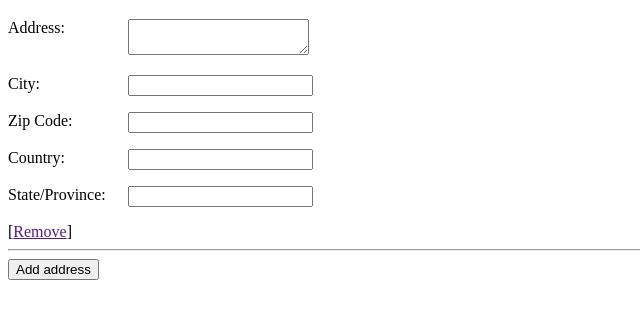
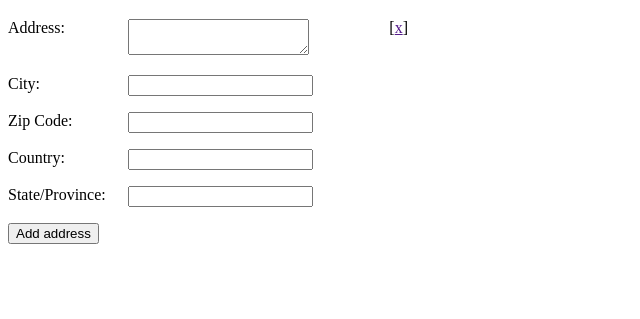
Before and after one commit to viniciusgama/angularjs-sample, a plain HTML site: page index.html in a window 1280 px wide. Shown: the part 61-380 px from the top of the page, without its empty margins (0-640 px from the left). Drawn offline with Linux system fonts and the light colour scheme; some packages are replaced by stand-ins of ours; a script that the page names is missing.

Commit message:
Moving the remove button to the top right of the address

```diff
--- a/addresses.css
+++ b/addresses.css
@@ -2,3 +2,15 @@
 	width: 120px;
 	float: left;
 }
+div.address{
+	width: 400px;
+}
+div.remove{
+	float: right;
+}
+div.even{
+	background-color: gray;
+}
+div.odd{
+	background-color: white;
+}
--- a/addresses.js
+++ b/addresses.js
@@ -1,7 +1,15 @@
 function AddressesController($scope){
-	$scope.addresses = [{address:'Rua Vicente da Fontoura', city:'Porto Alegre', zipcode:'31110130', country:'Brazil', state:'RS'}];
+	$scope.addresses = [
+		{
+			address:'Rua Vicente da Fontoura',
+			city:'Porto Alegre',
+			zipcode:'31110130',
+			country:'Brazil',
+			state:'RS'
+		}
+	];
 
 	$scope.addNewAddress = function(){
-		$scope.addresses.push({address:'', city:'', zipcode:'', country:'', state:''});
+		$scope.addresses.push({});
 	};
 }
--- a/index.html
+++ b/index.html
@@ -8,7 +8,10 @@
 </head>
 <body ng-controller="AddressesController">
 	<h1>Addresses</h1>
-	<div class="address" ng-repeat="address in addresses">
+	<div class="address" ng-repeat="address in addresses" ng-clas-odd="'odd'" ng-class-even="'even'">
+		<div class="remove">
+			[<a href="" ng-click="addresses.splice($index, 1)">x</a>]
+		</div>
 		<p>
 			<label>Address:</label>
 			<textarea ng-model="address.address"></textarea>
@@ -29,8 +32,7 @@
 			<label>State/Province:</label>
 			<input type="text" ng-model="address.state">
 		</p>
-		[<a href="" ng-click="addresses.splice($index, 1)">Remove</a>]
-		<hr>
+
 	</div>
 	<input type="button" value="Add address" ng-click="addNewAddress()" />
 </body>
```
